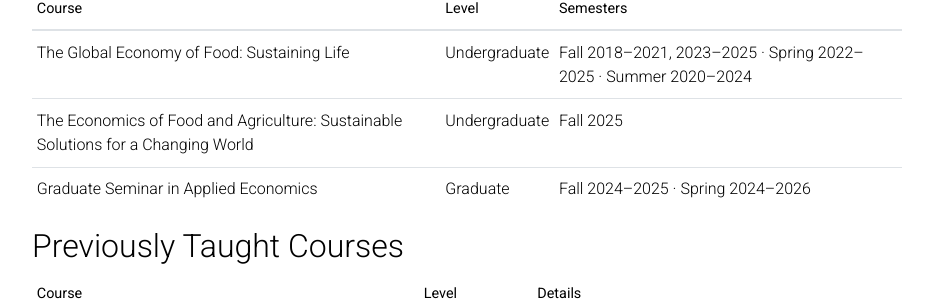
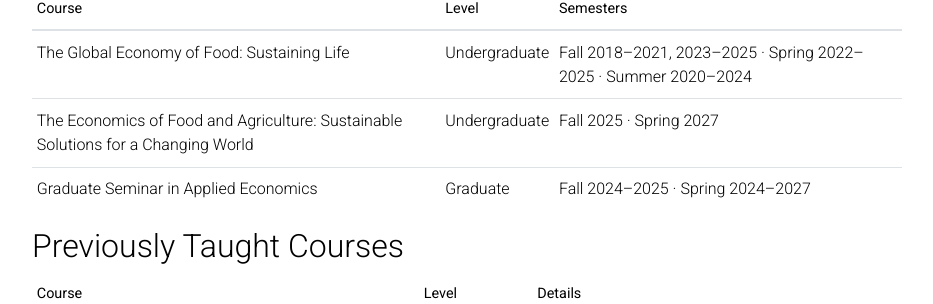
Before and after one commit to aljosephson/aljosephson.github.io, a Jekyll site: the page built from _pages/teaching.md, in a window 1280 px wide and 900 px high, scrolled down 357 px. Shown: the part 149-453 px from the top of the window, without its empty margins (173-1106 px from the left). Built offline with Jekyll 4.4.1, drawn with Linux system fonts in a browser that asks for light colours; comment, search, counter and statistics services are not loaded; a style sheet for code colours, icons or effects is not loaded.

Commit message:
CV: first conference entry is 2027; sync research and teaching pages with CV
- Stellenbosch University now listed under 2027 and 2026
- research.md: climate adaptation paper title matches the CV
- teaching.md: add Spring 2027 terms

Co-Authored-By: Claude Sonnet 5.5 <noreply@anthropic.com>

```diff
--- a/_pages/teaching.md
+++ b/_pages/teaching.md
@@ -32,12 +32,12 @@ I have studied instructional pedagogy in economics, including active and experie
     <tr>
       <td>The Economics of Food and Agriculture: Sustainable Solutions for a Changing World</td>
       <td>Undergraduate</td>
-      <td>Fall 2025</td>
+      <td>Fall 2025 &middot; Spring 2027</td>
     </tr>
     <tr>
       <td>Graduate Seminar in Applied Economics</td>
       <td>Graduate</td>
-      <td>Fall 2024&ndash;2025 &middot; Spring 2024&ndash;2026</td>
+      <td>Fall 2024&ndash;2025 &middot; Spring 2024&ndash;2027</td>
     </tr>
   </tbody>
 </table>
```
Also changed, not shown: _pages/research.md (+1 -1 lines), 2 other files.
